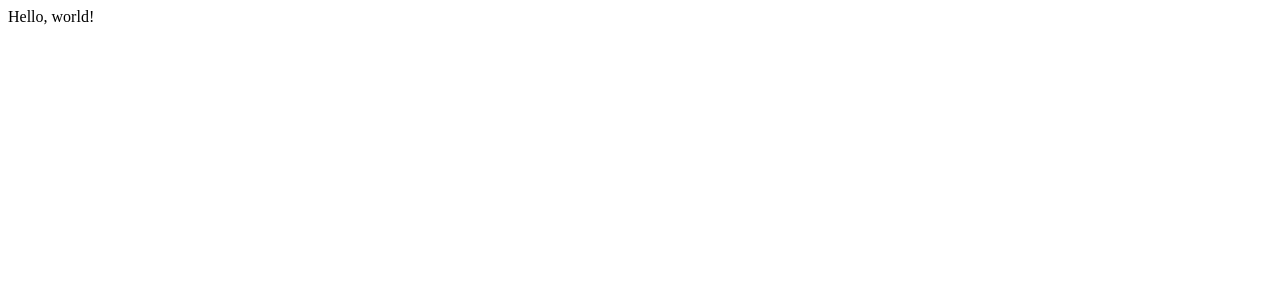
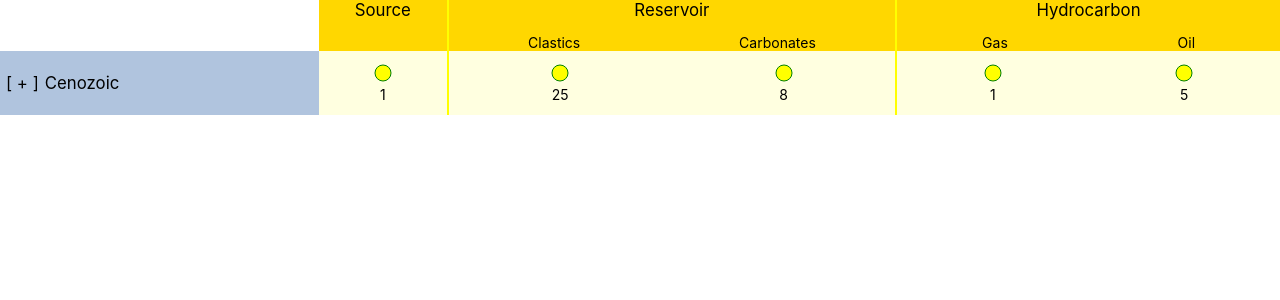
Before and after one commit to FinelifeX/Geotime, a React (Create React App) app: page / in a window 1280 px wide. Shown: the top 300 px of the page. Built offline with nearby package versions, Linux system fonts and the light colour scheme.

Commit message:
Without offsets.

```diff
--- a/src/App.tsx
+++ b/src/app/App.tsx
@@ -1,7 +1,8 @@
 import React from 'react';
+import Table from '../table/Table';
 
 const App: React.FC = () => {
-  return <div>Hello, world!</div>;
+  return <Table />;
 };
 
 export default App;
--- /dev/null
+++ b/src/index.css
@@ -0,0 +1,11 @@
+body {
+  text-align: center;
+  margin: 0;
+  font-family: -apple-system, BlinkMacSystemFont, 'Segoe UI', Roboto, Oxygen,
+    Ubuntu, Cantarell, 'Open Sans', 'Helvetica Neue', sans-serif;
+  font-size: 14px;
+}
+
+.table-container {
+  width: 100vw;
+}
--- a/src/index.tsx
+++ b/src/index.tsx
@@ -1,5 +1,7 @@
+import './index.css';
+
 import React from 'react';
 import ReactDOM from 'react-dom';
-import App from './App';
+import App from './app/App';
 
 ReactDOM.render(<App />, document.getElementById('root'));
--- /dev/null
+++ b/src/table/Table.css
@@ -0,0 +1,73 @@
+.table-row {
+  display: flex;
+  flex-direction: row;
+}
+
+.table-col-1 {
+  width: 25%;
+  max-width: 25%;
+  text-align: left;
+  background: transparent;
+}
+
+.table-col-2 {
+  width: 10%;
+  background: lightyellow;
+}
+
+.table-col-3 {
+  width: 35%;
+  background: lightyellow;
+}
+
+.table-col-4 {
+  width: 30%;
+  background: lightyellow;
+}
+
+.table-col-2,
+.table-col-3 {
+  border-right: 2px solid yellow;
+}
+
+.table-cell-flex--horizontal,
+.table-cell-flex--vertical {
+  display: flex;
+}
+
+.table-cell-flex--horizontal {
+  flex-direction: row;
+  justify-content: space-around;
+}
+
+.table-cell-flex--vertical {
+  flex-direction: column;
+  justify-content: center;
+  height: 100%;
+}
+
+.h1 {
+  font-size: 1.2em;
+}
+
+.h2 {
+  font-size: 1em;
+}
+
+.table-header {
+  background: gold;
+  /* padding: 12px; */
+}
+
+.table-cell {
+  /* padding: 8px 12px 8px 12px; */
+}
+
+.table-cell.table-col-1 {
+  padding-right: 0;
+  /* margin-left: 12px; */
+}
+
+a {
+  color: black;
+}
--- /dev/null
+++ b/src/table/Table.tsx
@@ -0,0 +1,38 @@
+import React from 'react';
+import './Table.css';
+import ExpandableRow from './expandable/ExpandableRow';
+
+const Table: React.FC = props => {
+  return (
+    <div className='table-container'>
+      <div className='table-row'>
+        <div
+          className='table-header table-col-1'
+          style={{ background: 'transparent' }}
+        />
+        <div className='table-header table-col-2 h1'>Source</div>
+        <div className='table-header table-col-3 table-cell-flex--vertical'>
+          <div className='h1'>Reservoir</div>
+          <div
+            className='table-cell-flex--horizontal h2'
+            style={{ marginTop: '14px' }}>
+            <div>Clastics</div>
+            <div>Carbonates</div>
+          </div>
+        </div>
+        <div className='table-header table-col-4 table-cell-flex--vertical'>
+          <div className='h1'>Hydrocarbon</div>
+          <div
+            className='table-cell-flex--horizontal h2'
+            style={{ marginTop: '14px' }}>
+            <div>Gas</div>
+            <div>Oil</div>
+          </div>
+        </div>
+      </div>
+      <ExpandableRow />
+    </div>
+  );
+};
+
+export default Table;
--- /dev/null
+++ b/src/table/expandable/Expandable.css
@@ -0,0 +1,12 @@
+button {
+  border: none;
+  background: transparent;
+  cursor: pointer;
+  font-family: -apple-system, BlinkMacSystemFont, 'Segoe UI', Roboto, Oxygen,
+    Ubuntu, Cantarell, 'Open Sans', 'Helvetica Neue', sans-serif;
+  font-size: 1em;
+}
+
+button:hover {
+  color: white;
+}
--- /dev/null
+++ b/src/table/expandable/ExpandableRow.tsx
@@ -0,0 +1,158 @@
+import './Expandable.css';
+import React from 'react';
+
+const icon = (
+  <svg width='20' height='20'>
+    <circle
+      cx='10'
+      cy='10'
+      r='8'
+      stroke='green'
+      stroke-width='1'
+      fill='yellow'
+    />
+  </svg>
+);
+
+class ExpandableRow extends React.Component<any, any> {
+  state = {
+    isExpanded: false,
+    subs: [],
+  };
+
+  static defaultProps: Readonly<any> = {
+    name: 'Cenozoic',
+    source: 1,
+    reservoir: {
+      clastics: 25,
+      carbonates: 8,
+    },
+    hydrocarbon: {
+      gas: 1,
+      oil: 5,
+    },
+    multiplier: 0,
+    margin: '0px',
+    subs: [
+      {
+        name: 'Quaternary',
+        source: 1,
+        reservoir: {
+          clastics: 25,
+          carbonates: 8,
+        },
+        hydrocarbon: {
+          gas: 1,
+          oil: 5,
+        },
+      },
+      {
+        name: 'Neogene',
+        source: 1,
+        reservoir: {
+          clastics: 25,
+          carbonates: 8,
+        },
+        hydrocarbon: {
+          gas: 1,
+          oil: 5,
+        },
+      },
+    ],
+  };
+
+  colors = ['pink', 'lightsteelblue', 'green', 'lightgreen', 'lightgrey'];
+
+  chooseRandomColor = () =>
+    this.colors[Math.floor(Math.random() * this.colors.length)];
+
+  onClickExpand = () => {
+    if (this.state.isExpanded) {
+      this.setState({
+        subs: [],
+      });
+    } else {
+      this.setState({
+        subs: this.props.subs.map((sub: any) => (
+          <ExpandableRow
+            margin={'8px'}
+            backgroundColor={this.chooseRandomColor}
+            name={sub.name}
+            reservoir={sub.reservoir}
+            hydrocarbon={sub.hydrocarbon}
+            multiplier={this.props.multiplier + 1}
+            parentColor={this.color}
+          />
+        )),
+      });
+    }
+    this.setState({
+      isExpanded: !this.state.isExpanded,
+    });
+  };
+
+  color = this.chooseRandomColor();
+
+  render() {
+    return (
+      <div
+        style={{
+          background: this.color,
+        }}>
+        <div className='table-row'>
+          <div className='table-col-1'>
+            <div style={{ display: 'flex', flexDirection: 'row' }}>
+              <div
+                style={{
+                  width: `calc(${this.props.margin} * ${this.props.multiplier}`,
+                }}
+              />
+              <div
+                className='table-cell-flex--vertical'
+                style={{ height: '64px' }}>
+                <div style={{ fontSize: '1.2em' }}>
+                  <div>
+                    <button onClick={this.onClickExpand}>
+                      {this.state.isExpanded ? '[ - ]' : '[ + ]'}
+                    </button>
+                    {this.props.name}
+                  </div>
+                </div>
+              </div>
+            </div>
+          </div>
+
+          <div className='table-col-2'>
+            <div className='table-cell-flex--vertical'>
+              <div>{icon}</div>
+              <div>{this.props.source}</div>
+            </div>
+          </div>
+          <div className='table-col-3 table-cell-flex--horizontal'>
+            <div className='table-cell-flex--vertical'>
+              <div>{icon}</div>
+              <div>{this.props.reservoir.clastics}</div>
+            </div>
+            <div className='table-cell-flex--vertical'>
+              <div>{icon}</div>
+              <div>{this.props.reservoir.carbonates}</div>
+            </div>
+          </div>
+          <div className='table-col-4 table-cell-flex--horizontal'>
+            <div className='table-cell-flex--vertical'>
+              <div>{icon}</div>
+              <div>{this.props.hydrocarbon.gas}</div>
+            </div>
+            <div className='table-cell-flex--vertical'>
+              <div>{icon}</div>
+              <div>{this.props.hydrocarbon.oil}</div>
+            </div>
+          </div>
+        </div>
+        {this.state.subs}
+      </div>
+    );
+  }
+}
+
+export default ExpandableRow;
```
